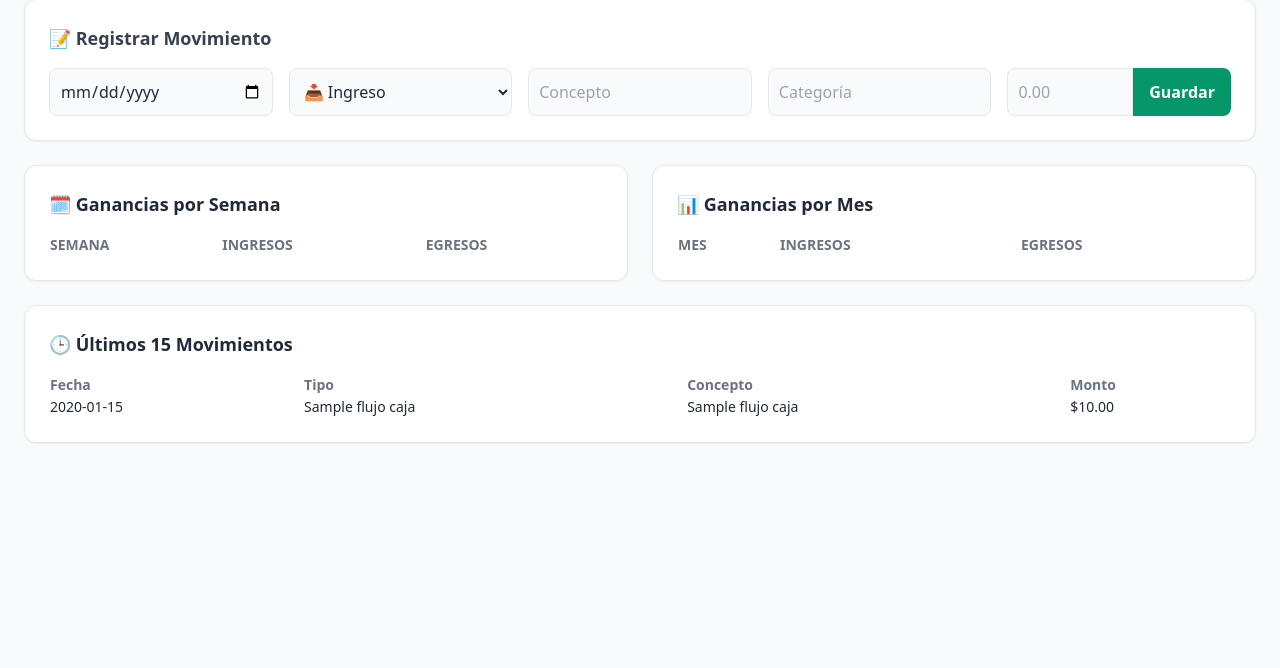
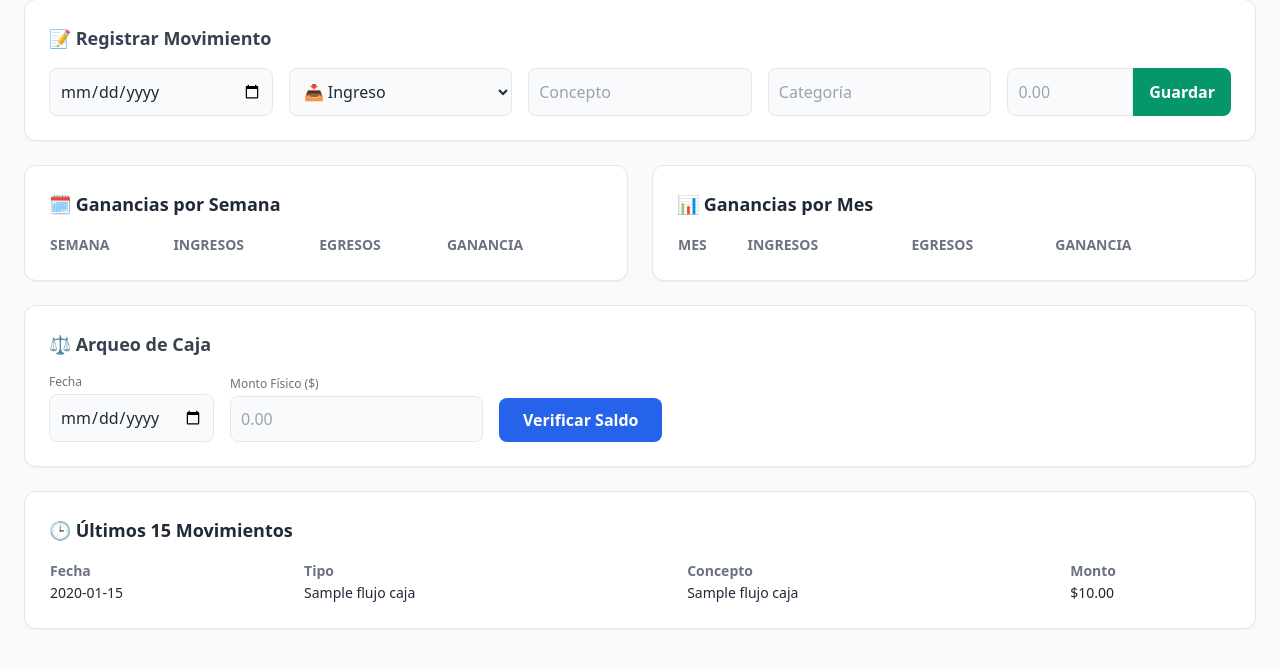
Before and after one commit to xlink1729-cloud/Caja-clinica, a FastAPI app: page / in a window 1280 px wide. Shown: the part 106-774 px from the top of the page. Run offline with FastAPI, Linux system fonts and the light colour scheme; the visitor is signed in with stand-in values (Sample User, id 1); a database or web service that is not in the repository returns one stand-in record (values such as "Sample title"); data that the repository does not hold is empty; some libraries are stand-ins or nearby versions.

Commit message:
Update control_caja.html

```diff
--- a/templates/control_caja.html
+++ b/templates/control_caja.html
@@ -31,12 +31,21 @@
 
         <div class="grid grid-cols-1 lg:grid-cols-2 gap-6">
             <div class="bg-white p-6 rounded-xl shadow-sm border"><h2 class="text-lg font-semibold mb-4">🗓️ Ganancias por Semana</h2>
-                <table class="w-full text-sm"><thead><tr class="text-gray-500 text-left uppercase"><th>Semana</th><th>Ingresos</th><th>Egresos</th></tr></thead><tbody>{% for r in reporte_semanal %}<tr><td>{{ r.periodo }}</td><td class="text-emerald-600">${{ "{:,.2f}".format(r.ingresos) }}</td><td class="text-red-600">${{ "{:,.2f}".format(r.egresos) }}</td></tr>{% endfor %}</tbody></table>
+                <table class="w-full text-sm"><thead><tr class="text-gray-500 text-left uppercase"><th>Semana</th><th>Ingresos</th><th>Egresos</th><th>Ganancia</th></tr></thead><tbody>{% for r in reporte_semanal %}<tr><td>{{ r.periodo }}</td><td class="text-emerald-600">${{ "{:,.2f}".format(r.ingresos) }}</td><td class="text-red-600">${{ "{:,.2f}".format(r.egresos) }}</td><td class="font-bold {% if r.ganancia >= 0 %}text-emerald-700{% else %}text-red-700{% endif %}">${{ "{:,.2f}".format(r.ganancia) }}</td></tr>{% endfor %}</tbody></table>
             </div>
             <div class="bg-white p-6 rounded-xl shadow-sm border"><h2 class="text-lg font-semibold mb-4">📊 Ganancias por Mes</h2>
-                <table class="w-full text-sm"><thead><tr class="text-gray-500 text-left uppercase"><th>Mes</th><th>Ingresos</th><th>Egresos</th></tr></thead><tbody>{% for r in reporte_mensual %}<tr><td>{{ r.periodo }}</td><td class="text-emerald-600">${{ "{:,.2f}".format(r.ingresos) }}</td><td class="text-red-600">${{ "{:,.2f}".format(r.egresos) }}</td></tr>{% endfor %}</tbody></table>
+                <table class="w-full text-sm"><thead><tr class="text-gray-500 text-left uppercase"><th>Mes</th><th>Ingresos</th><th>Egresos</th><th>Ganancia</th></tr></thead><tbody>{% for r in reporte_mensual %}<tr><td>{{ r.periodo }}</td><td class="text-emerald-600">${{ "{:,.2f}".format(r.ingresos) }}</td><td class="text-red-600">${{ "{:,.2f}".format(r.egresos) }}</td><td class="font-bold {% if r.ganancia >= 0 %}text-emerald-700{% else %}text-red-700{% endif %}">${{ "{:,.2f}".format(r.ganancia) }}</td></tr>{% endfor %}</tbody></table>
             </div>
         </div>
+
+        <section class="bg-white p-6 rounded-xl shadow-sm border border-gray-200">
+            <h2 class="text-lg font-semibold mb-4 text-gray-700">⚖️ Arqueo de Caja</h2>
+            <form action="/arqueo" method="POST" class="flex flex-wrap gap-4 items-end">
+                <div><label class="block text-xs text-gray-500 mb-1">Fecha</label><input type="date" name="fecha_arqueo" required class="p-2.5 border rounded-lg bg-gray-50"></div>
+                <div><label class="block text-xs text-gray-500 mb-1">Monto Físico ($)</label><input type="number" step="0.01" name="monto_fisico" required placeholder="0.00" class="p-2.5 border rounded-lg bg-gray-50"></div>
+                <button type="submit" class="bg-blue-600 text-white font-bold px-6 py-2.5 rounded-lg">Verificar Saldo</button>
+            </form>
+        </section>
 
         <section class="bg-white p-6 rounded-xl shadow-sm border">
             <h2 class="text-lg font-semibold mb-4">🕒 Últimos 15 Movimientos</h2>
```
